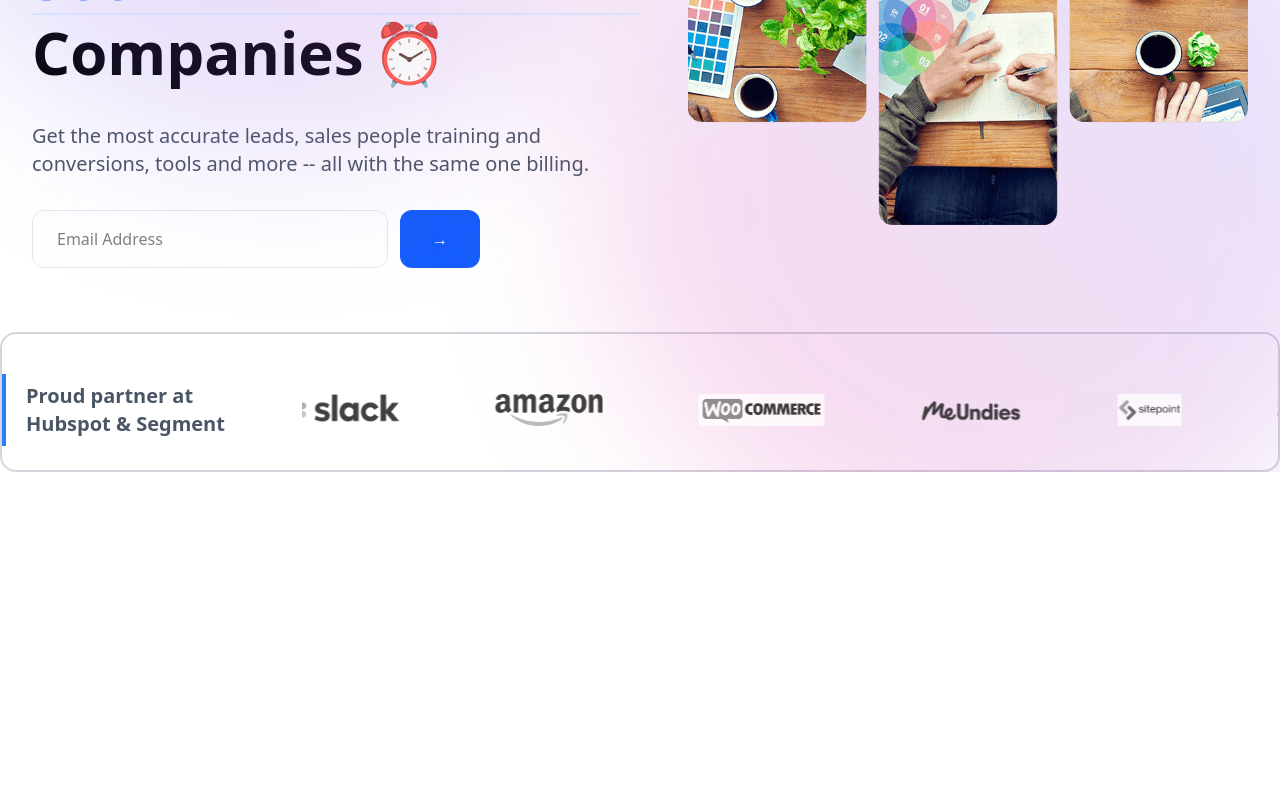
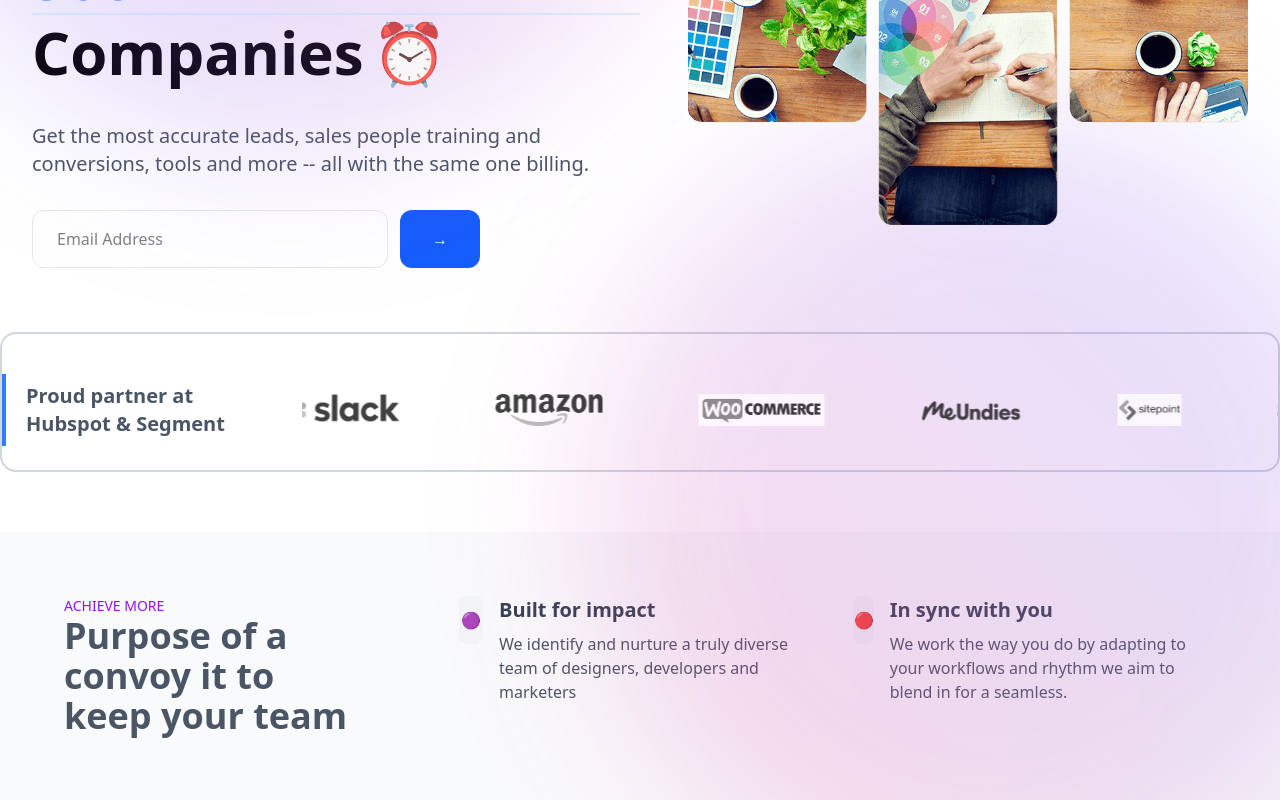
Before and after one commit to mmiskatul/Business-landing-Page, a React (Vite) app: page / in a window 1280 px wide. Shown: the part 533-1333 px from the top of the page. Before the commit the page ends 1005 px from the top, so only its background shows below. Built offline with nearby package versions, Linux system fonts and the light colour scheme.

Commit message:
purpose section added

```diff
--- a/src/App.jsx
+++ b/src/App.jsx
@@ -2,6 +2,7 @@
 import Navbar from './component/Navbar'
 import Hero from './component/Hero'
 import CompanyLogo from './component/CompanyLogo'
+import PurposeSection from './component/PurposeSection'
 
 function App() {
   return (
@@ -14,6 +15,7 @@
         <Navbar />
         <Hero />
         <CompanyLogo/>
+        <PurposeSection/>
       </div>
     </main>
   )
--- a/src/component/Hero.jsx
+++ b/src/component/Hero.jsx
@@ -5,15 +5,15 @@
   return (
     <section
       id="home"
-      className="container mx-auto flex flex-col md:flex-row items-center justify-between pt-44 pb-6 px-4 sm:px-6 lg:px-8"
+      className="container mx-auto flex  flex-col md:flex-row items-center justify-between pt-44 pb-6 px-4 sm:px-6 lg:px-8"
     >
       {/* Left Content */}
       <div className="w-full md:w-1/2 space-y-8">
-        <div className="flex px-4 py-2 gap-2 bg-gray-50 rounded-full w-fit items-center hover:bg-gray-100 transition-colors cursor-pointer group">
+        <div className="flex px-4 py-2 gap-2 z-50 bg-gray-50 rounded-full w-fit items-center hover:bg-gray-100 transition-colors cursor-pointer group">
           <span className="text-blue-600 hover:text-amber-400 group-hover:scale-110 transition-transform">
             ⭐
           </span>
-          <span className="text-sm font-medium text-gray-400 group-hover:text-gray-950 transition-transform">
+          <span className="text-sm  font-medium text-gray-400 group-hover:text-gray-950 transition-transform">
             Jump start your growth
           </span>
         </div>
--- /dev/null
+++ b/src/component/PurposeSection.jsx
@@ -0,0 +1,50 @@
+import React from "react";
+
+export default function PurposeSection() {
+  const features = [
+    {
+      icon: "🟣", // Replace with your actual icon component or image
+      title: "Built for impact",
+      description:
+        "We identify and nurture a truly diverse team of designers, developers and marketers",
+    },
+    {
+      icon: "🔴", // Replace with your actual icon component or image
+      title: "In sync with you",
+      description:
+        "We work the way you do by adapting to your workflows and rhythm we aim to blend in for a seamless.",
+    },
+  ];
+  return (
+    <section className="w-full bg-gray-50 py-16 px-4 sm:px-6 md:px-8 mt-15">
+      <div className="max-w-6xl  mx-auto">
+        <div className="grid md:grid-cols-3 grid-col-1 gap-8 ">
+          {/* HEADING TEXT  */}
+          <div className="">
+            <p className="text-sm text-purple-600 font-medium ">ACHIEVE MORE</p>
+            <h2 className="text-3xl md:w-4/5 w-full md:text-4xl font-bold text-gray-600">
+              Purpose of a convoy it to keep your team{" "}
+            </h2>
+          </div>
+
+          {/* BULLET POINT */}
+          <div className="col-span-2 grid grid-cols-1 md:grid-cols-2 justify-between gap-8">
+            {features.map((feature, index) => (
+              <div key={index} className="flex space-x-4">
+                <div className="w-12 h-12 flex items-center justify-center rounded-lg bg-gray-100">
+                  {feature.icon}
+                </div>
+                <div>
+                  <h3 className="text-xl font-semibold text-gray-700 mb-2">
+                    {feature.title}
+                  </h3>
+                  <p className="text-gray-600">{feature.description}</p>
+                </div>
+              </div>
+            ))}
+          </div>
+        </div>
+      </div>
+    </section>
+  );
+}
```
